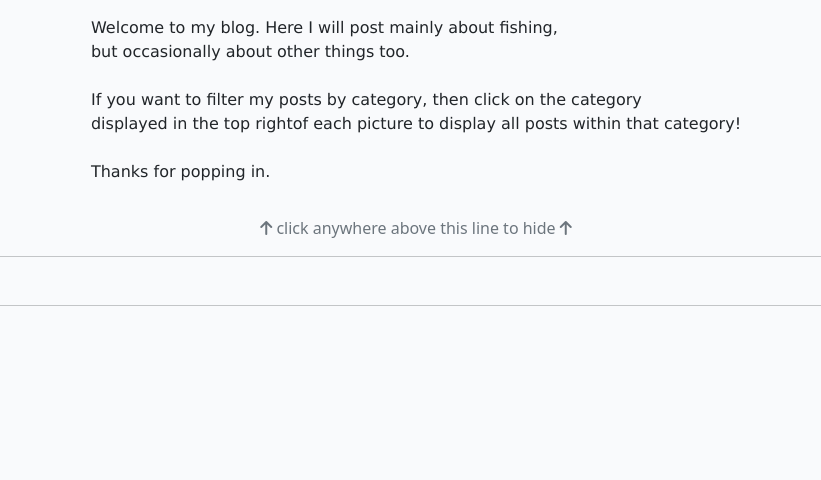
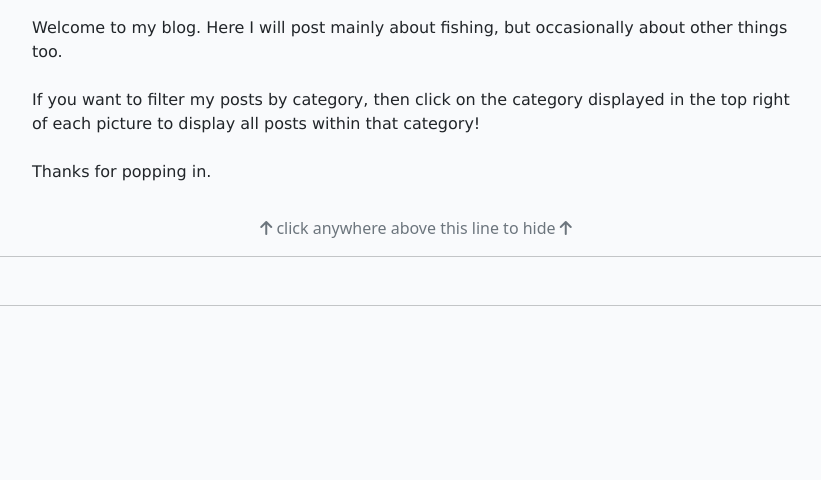
Before and after one commit to markdaniel1982/MD82-P4, a Django app: page / in a window 1280 px wide. Shown: the part 176-656 px from the top of the page, without its empty margins (224-1045 px from the left). Run offline with Django 3.2, Linux system fonts and the light colour scheme; data that the repository does not hold is empty; some libraries are stand-ins or nearby versions.

Commit message:
fix typo in introduction and center intro text

```diff
--- a/static/css/style.css
+++ b/static/css/style.css
@@ -63,12 +63,14 @@ a {
     padding-left: 1rem;
 }
 
+
 .introduction {
     font-family: "Verdana", sans-serif;
+    width: 60vw;
     padding-top: 1rem;
     padding-bottom: 1rem;
-    display: flex;
-    justify-content: center;
+    margin-left: auto;
+    margin-right: auto;
 }
 
 .category-title {
@@ -157,8 +159,6 @@ a {
     text-align: center;
     margin: 0;
     padding: 30px 0;
-
-    /* "transparent" only works here because == rgba(0,0,0,0) */
     background-image: linear-gradient(to bottom, transparent, white);
 }
 
--- a/templates/index.html
+++ b/templates/index.html
@@ -2,11 +2,11 @@
 {% load crispy_forms_tags %}
 
 {% block content %}
-<div class="container" id="intro-container" onclick="hideIntro()">
+<div id="intro-container" onclick="hideIntro()">
     <p class="introduction">
-        Welcome to my blog. Here I will post mainly about fishing,<br>but occasionally about other things too.
+        Welcome to my blog. Here I will post mainly about fishing, but occasionally about other things too.
         <br><br>
-        If you want to filter my posts by category, then click on the category<br>displayed in the top rightof each
+        If you want to filter my posts by category, then click on the category displayed in the top right of each
         picture to display all posts within that category!
         <br><br>
         Thanks for popping in.
```
